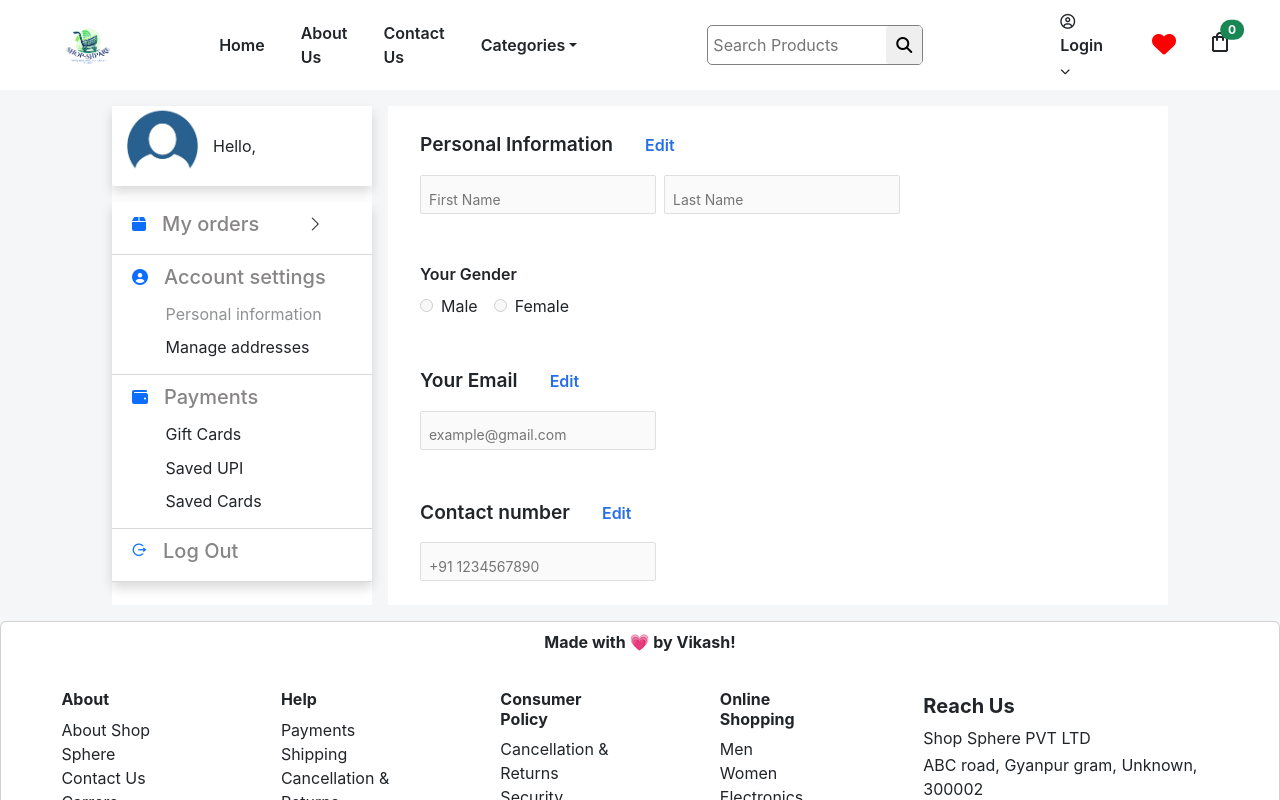
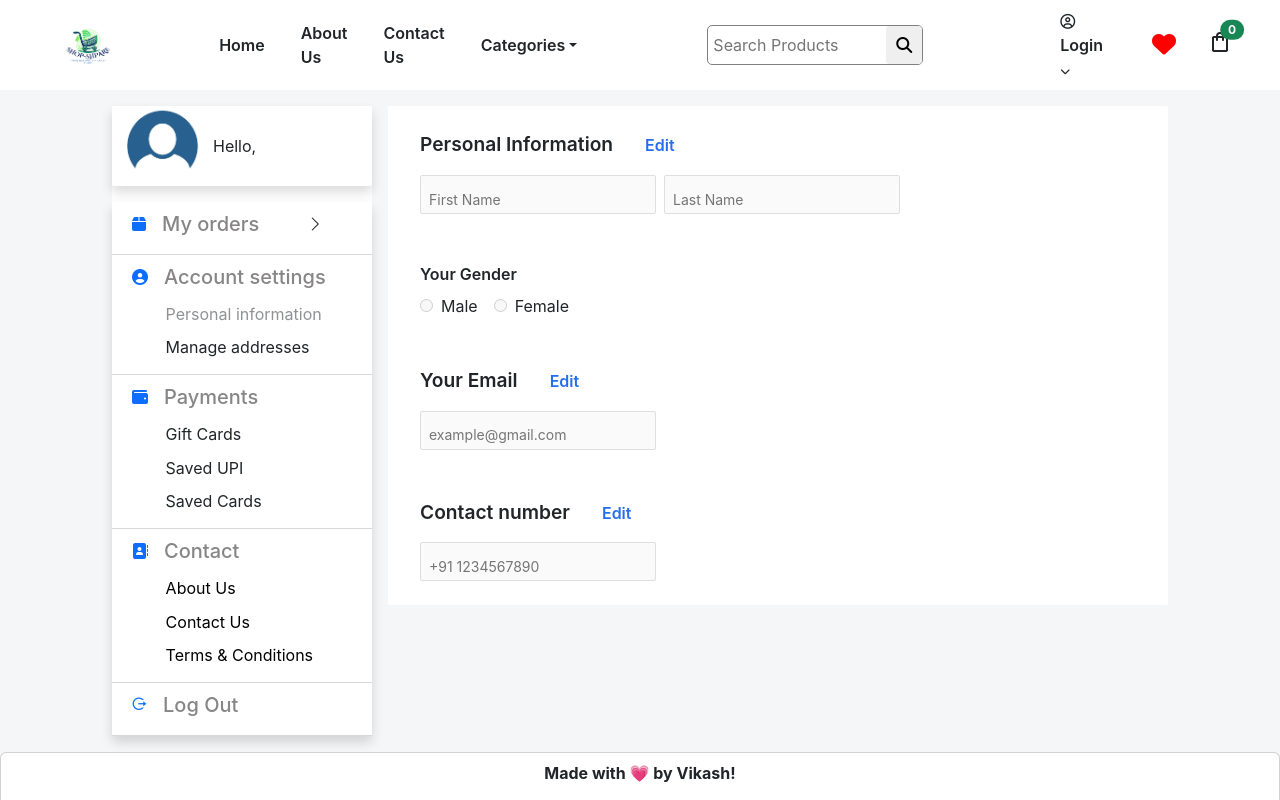
Before and after one commit to Vikash-Prajapati-23/Shop-Sphere, a React (Create React App) app in the folder Frontend/: page /Profile in a window 1280 px wide. Shown: the top 800 px of the page. Built offline with nearby package versions, Linux system fonts and the light colour scheme; no server answers.

Commit message:
Address logic fixed.

```diff
--- a/Frontend/src/components/Dashboard/Profile/Profile.css
+++ b/Frontend/src/components/Dashboard/Profile/Profile.css
@@ -125,6 +125,11 @@ p {
   display: block;
   position: relative;
   background-color: #fff;
+}
+
+.profile-links {
+  text-decoration: none;
+  color: black;
 }
 
 @media screen and (max-width: 1025px) {
--- a/Frontend/src/components/Dashboard/Profile/Profile.jsx
+++ b/Frontend/src/components/Dashboard/Profile/Profile.jsx
@@ -105,10 +105,41 @@ const Profile = ({ name, handleUserLogout }) => {
               <h5 className="aside-heads aside-text-size-b">Payments</h5>
             </div>
 
-            <ul onClick={() => setIsOpen(false)} className="mb-0 ps-4 aside-ul-padding aside-text-size-s">
+            <ul
+              onClick={() => setIsOpen(false)}
+              className="mb-0 ps-4 aside-ul-padding aside-text-size-s"
+            >
               <li className="lists">Gift Cards</li>
               <li className="lists">Saved UPI</li>
               <li className="lists">Saved Cards</li>
+            </ul>
+          </div>
+
+          <div className=" side-profile-secs">
+            <div className="d-flex">
+              <i class="fa-solid fa-address-book me-lg-3 me-2 mt-1 text-primary aside-text-size-s"></i>
+              <h5 className="aside-heads aside-text-size-b">Contact</h5>
+            </div>
+
+            <ul
+              onClick={() => setIsOpen(false)}
+              className="mb-0 ps-4 aside-ul-padding aside-text-size-s"
+            >
+              <li className="lists">
+                <Link to={"/AboutUs"} className=" profile-links">
+                  About Us
+                </Link>
+              </li>
+              <li className="lists">
+                <Link to={"/ContactUs"} className="lists profile-links">
+                  Contact Us
+                </Link>
+              </li>
+              <li className="lists">
+                <Link to={"/TermsOfUse"} className="lists profile-links">
+                  Terms & Conditions
+                </Link>
+              </li>
             </ul>
           </div>
 
--- a/Frontend/src/components/Home/Home.jsx
+++ b/Frontend/src/components/Home/Home.jsx
@@ -22,7 +22,7 @@ const Home = ({
 
   return (
     <div>
-      {isLoggedIn ? (
+      {isLoggedIn && savedAddresses === null ? (
         <div className="address-size">
           <i className="fa-solid fa-location-dot pt-1"></i>
           <p className="m-0">
@@ -31,17 +31,12 @@ const Home = ({
               : ""}
             ...,
           </p>
-          <span className="fw-semibold">
-            {savedAddresses && savedAddresses.length > 0
-              ? savedAddresses[0].pincode
-              : ""}
-            ,
-          </span>
           <span className="address-type">
             {savedAddresses && savedAddresses.length > 0
               ? savedAddresses[0].addressType
               : ""}
           </span>
+          {console.log(savedAddresses)}
         </div>
       ) : (
         <div className="non-login-para ms-3 mt-2">
@@ -53,6 +48,7 @@ const Home = ({
       )}
 
       <Carousel />
+
       <Products
         isLoggedIn={isLoggedIn}
         handleCartAddition={handleCartAddition}
--- a/Frontend/src/components/SingleProduct/SingleProduct.jsx
+++ b/Frontend/src/components/SingleProduct/SingleProduct.jsx
@@ -75,7 +75,7 @@ const SingleProduct = ({
   if (!singleProduct) return <Loading />;
 
   return (
-    <div className="mx-lg-5 mx-md-3 mx-3 card my-3">
+    <div className="mx-lg-5 mx-md-3 mx-3 card my-3 single-prod-main">
       <div className="m-lg-3 ">
         <div className="single-prod">
           <div className="prod-img prod-img-wishlist m-4">
--- a/Frontend/src/components/SingleProduct/Style/SingleProduct.css
+++ b/Frontend/src/components/SingleProduct/Style/SingleProduct.css
@@ -38,6 +38,10 @@
 }
 
 @media screen and (max-width: 450px) {
+  .single-prod-main {
+    padding-bottom: 4rem;
+  }
+
   .single-prod {
     display: block;
   }
@@ -48,7 +52,6 @@
     display: flex;
     align-items: center;
     justify-content: center;
-    background-color: var(--image-bg);
     border-radius: 10px;
   }
 
--- a/Frontend/src/components/SubNav/Style/SubNav.css
+++ b/Frontend/src/components/SubNav/Style/SubNav.css
@@ -7,6 +7,7 @@
   z-index: 1100;
   background-color: white;
   border-top: 1px solid #ccc;
+  border-bottom: none;
 }
 
 .subnav-ul {
```
